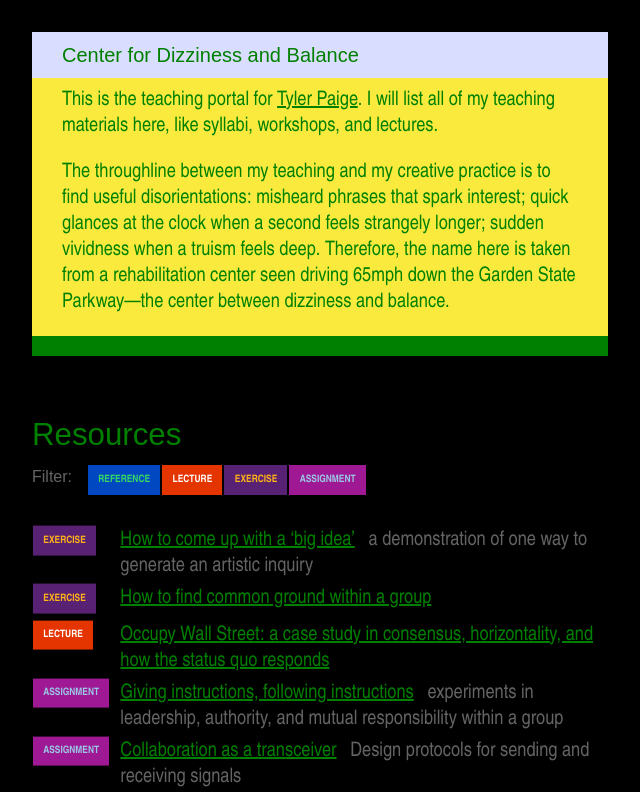
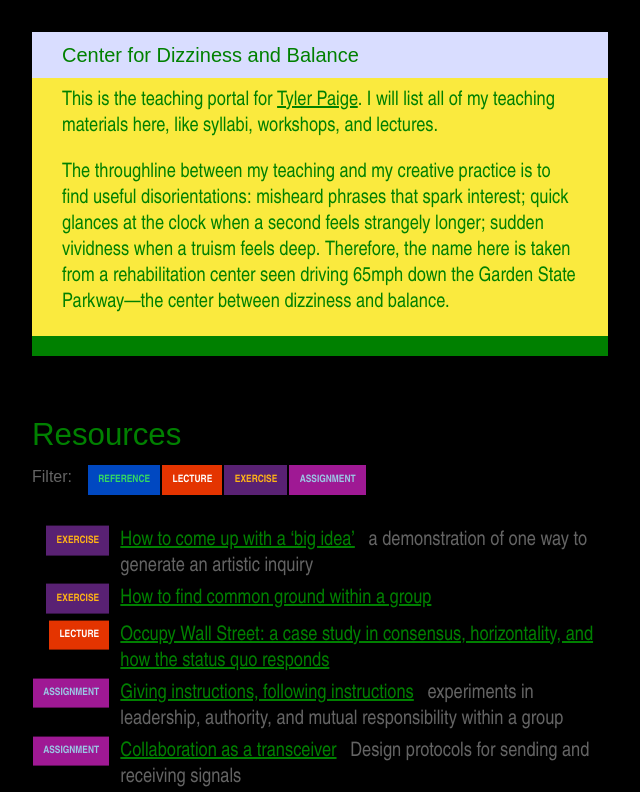
Before and after one commit to tylerpaige/dizziness-and-balance, a Next.js app: page / in a window 1280 px wide. Shown: the top 792 px of the page, without its empty margins (0-640 px from the left). Built offline with nearby package versions, Linux system fonts and the light colour scheme.

Commit message:
Fix useEffect bug; right-align tags

```diff
--- a/app/(landing-page)/components/Resources.jsx
+++ b/app/(landing-page)/components/Resources.jsx
@@ -19,7 +19,7 @@ export function Resources() {
     } else {
       setResources(data.resources);
     }
-  });
+  }, [filter, setResources]);
   const handleFilterChange = useCallback((filter) => {
     setFilter(filter);
   }, []);
--- a/app/(landing-page)/components/TaggedRow.jsx
+++ b/app/(landing-page)/components/TaggedRow.jsx
@@ -19,7 +19,7 @@ export function TaggedRow({
             "nowrap",
             "gap-px",
             "sm:pb-1/4em",
-            "sm:justify-start",
+            "sm:justify-end",
             "sm:translate-y-[-7%]"
           )}
         >
```
